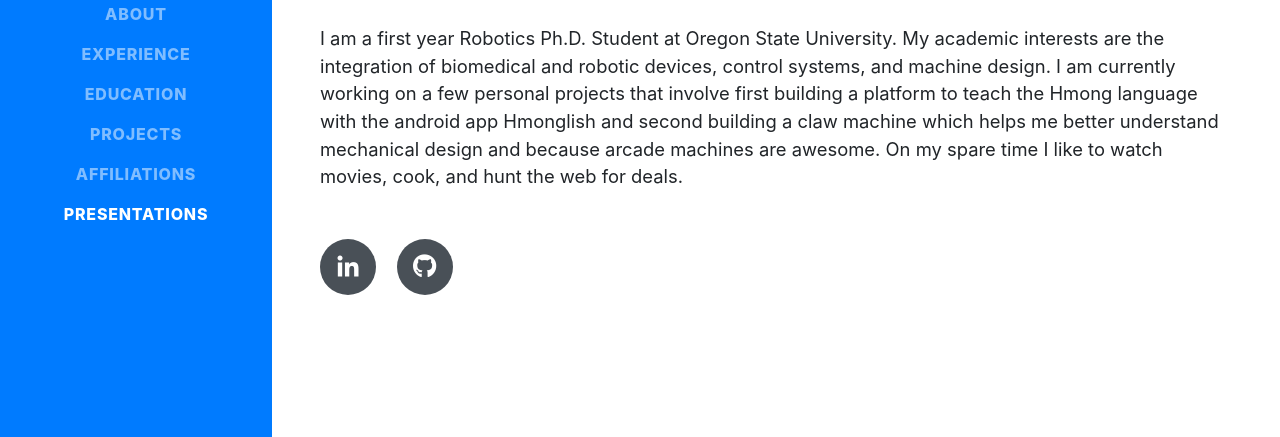
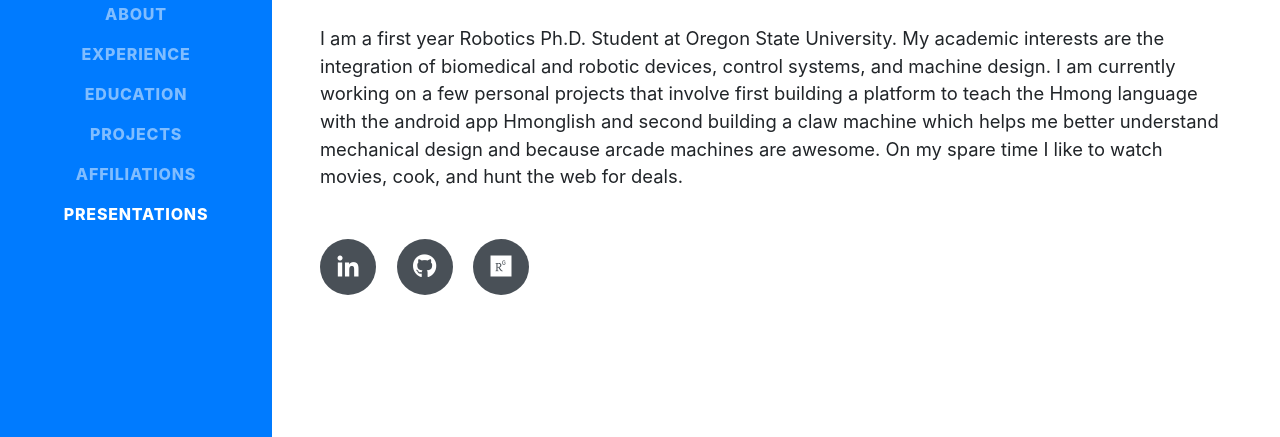
Before and after one commit to jjvang/jjvang.github.io, a website with bundled scripts: page index.html in a window 1280 px wide. Shown: the part 360-797 px from the top of the page. Built offline with nearby package versions, Linux system fonts and the light colour scheme; a web font is replaced by a local one.

Commit message:
Update index.html
yahooo

```diff
--- a/index.html
+++ b/index.html
@@ -87,6 +87,9 @@
             </a>
             <a href="https://github.com/jjvang">
               <i class="fab fa-github"></i>
+            </a>
+            <a href="https://www.researchgate.net/profile/Johnny_Vang2">
+              <i class="fab fa-researchgate"></i>
             </a>
             <!-- <a href="#">
               <i class="fab fa-twitter"></i>
```
